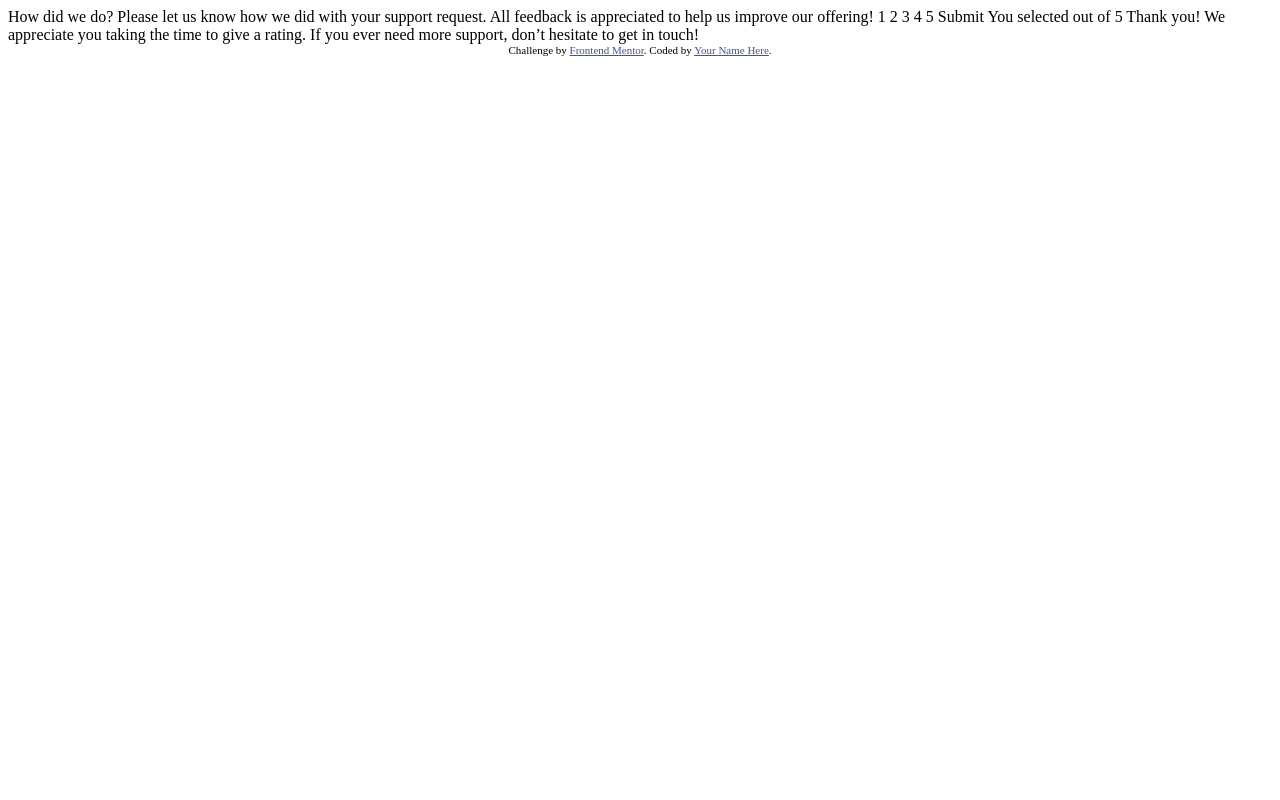
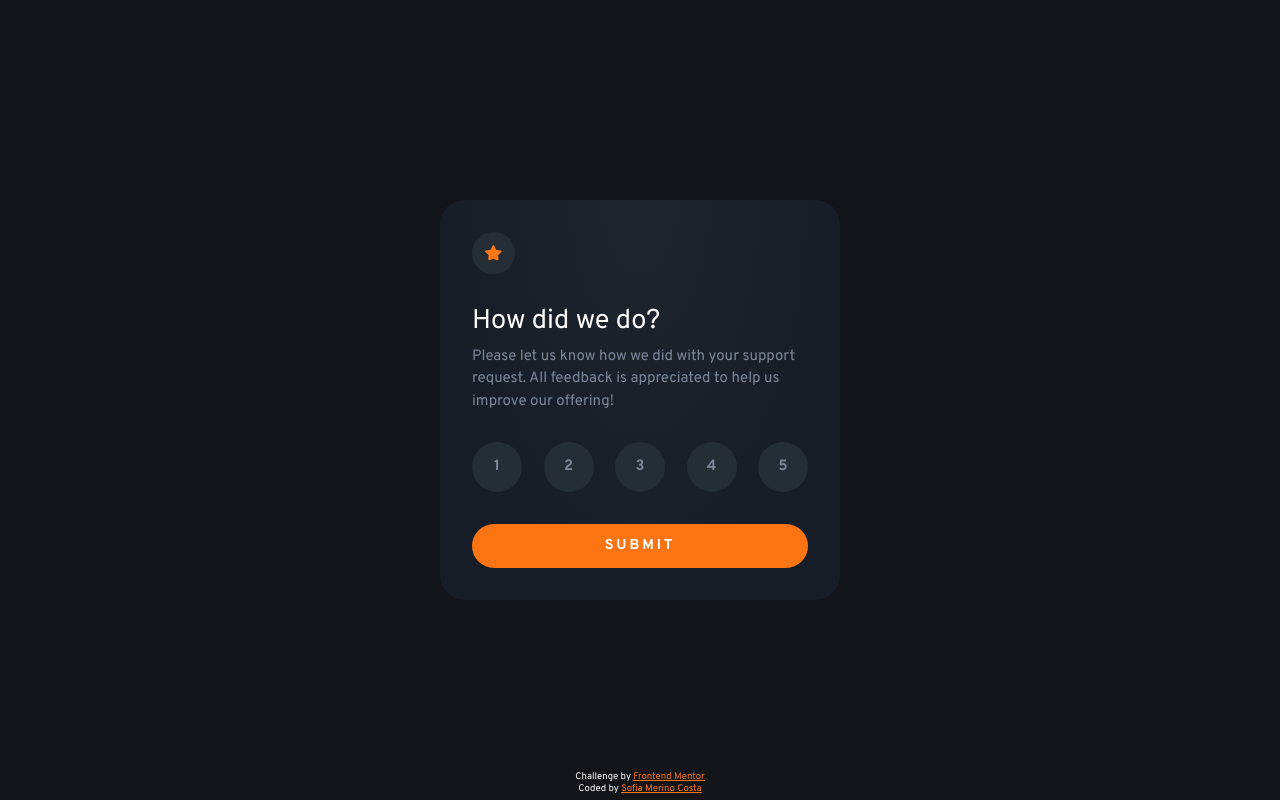
Before and after one commit to sophie-mc-dev/interactive-rating-component, a plain HTML site: page index.html in a window 1280 px wide. Drawn offline with Linux system fonts and the light colour scheme.

Commit message:
project commit html + css + js

```diff
--- a/index.html
+++ b/index.html
@@ -1,49 +1,56 @@
 <!DOCTYPE html>
 <html lang="en">
   <head>
-  <meta charset="UTF-8">
-  <meta name="viewport" content="width=device-width, initial-scale=1.0"> <!-- displays site properly based on user's device -->
+    <meta charset="UTF-8" />
+    <meta name="viewport" content="width=device-width, initial-scale=1.0" />
 
-  <link rel="icon" type="image/png" sizes="32x32" href="./images/favicon-32x32.png">
+    <link rel="icon" type="image/png" sizes="32x32" href="./images/favicon-32x32.png"/>
+    <link rel="stylesheet" href="styles.css" />
 
     <title>Frontend Mentor | Interactive rating component</title>
+  </head>
 
-  <!-- Feel free to remove these styles or customise in your own stylesheet 👍 -->
-  <style>
-    .attribution { font-size: 11px; text-align: center; }
-    .attribution a { color: hsl(228, 45%, 44%); }
-  </style>
-</head>
   <body>
+    <!-- Rating state start -->
+    <main>
+      <div class="rating-card">
+        <img class="icn-star" src="./images/icon-star.svg" alt="star icon">
 
-  <!-- Rating state start -->
-
-  How did we do?
-
-  Please let us know how we did with your support request. All feedback is appreciated
-  to help us improve our offering!
-
-  1 2 3 4 5
-
-  Submit
-
+        <h2 class="title">How did we do?</h2>
+        <p class="rating-description">
+          Please let us know how we did with your support request. All feedback is
+          appreciated to help us improve our offering!
+        </p>
+        <ol class="rating-score">
+          <li><button>1</button></li>
+          <li><button>2</button></li>
+          <li><button>3</button></li>
+          <li><button>4</button></li>
+          <li><button>5</button></li>
+        </ol>
+        <button id="btn-submit">Submit</button>
+      </div>
     <!-- Rating state end -->
 
     <!-- Thank you state start -->
+    <div class="thank-you-card hidden">
+      <img class="icn-thank-you" src="./images/illustration-thank-you.svg" alt="thank you illustration">
+      <p class="selected-rating"> You selected <span id="rating"></span> out of 5 </p>
 
-  You selected <!-- Add rating here --> out of 5
-
-  Thank you!
-
-  We appreciate you taking the time to give a rating. If you ever need more support,
-  don’t hesitate to get in touch!
-
+      <h2 class="title">Thank you!</h2>
+      <p class="thank-you-description">
+        We appreciate you taking the time to give a rating. <br>
+        If you ever need more support, don’t hesitate to get in touch!
+      </p>
+    </div>
+    </main>
     <!-- Thank you state end -->
 
-
-  <div class="attribution">
-    Challenge by <a href="https://www.frontendmentor.io?ref=challenge" target="_blank">Frontend Mentor</a>.
-    Coded by <a href="#">Your Name Here</a>.
-  </div>
+    <footer class="attribution">
+      Challenge by
+      <a href="https://www.frontendmentor.io/challenges/interactive-rating-component-koxpeBUmI/hub" target="_blank">Frontend Mentor</a>
+      <br> Coded by <a target="_blank" href="https://www.frontendmentor.io/profile/sophie-mc-dev">Sofia Merino Costa</a>
+    </footer>
+    <script src="./main.js"></script>
   </body>
 </html>
--- /dev/null
+++ b/main.js
@@ -0,0 +1,19 @@
+const submitBtn = document.getElementById("btn-submit");
+const ratingCard = document.querySelector(".rating-card");
+const thankYouCard = document.querySelector(".thank-you-card");
+const rating = document.getElementById("rating");
+const allRatings = document.querySelector(".rating-score").querySelectorAll("button");
+
+allRatings.forEach((r) => {
+  r.addEventListener("click", () => {
+    rating.innerHTML = r.innerHTML;
+    submitBtn.disabled = false;
+  });
+});
+
+submitBtn.addEventListener("click", () => {
+  thankYouCard.classList.remove("hidden");
+  ratingCard.classList.add("hidden");
+});
+
+submitBtn.disabled = true;
--- /dev/null
+++ b/styles.scss
@@ -0,0 +1,171 @@
+@import url("https://fonts.googleapis.com/css2?family=Overpass:wght@400;700&display=swap");
+
+$orange: hsl(25, 97%, 53%);
+$white: hsl(0, 0%, 100%);
+$light-grey: hsl(217, 12%, 63%);
+$medium-grey: hsl(216, 12%, 54%);
+$dark-blue: hsl(213, 19%, 18%);
+$very-dark-blue: hsl(216, 12%, 8%);
+
+* {
+  padding: 0;
+  margin: 0;
+  box-sizing: border-box;
+}
+
+body {
+  display: flex;
+  flex-direction: column;
+  justify-content: center;
+  align-items: center;
+  min-height: 100vh;
+  background-color: $very-dark-blue;
+  font-family: "Overpass", sans-serif;
+}
+
+.rating-card,
+.thank-you-card {
+  width: 25rem;
+  height: 25rem;
+  border-radius: 1.5625em;
+  padding: 2rem;
+  background: radial-gradient(
+    farthest-side at top center,
+    hsl(215deg, 19%, 15%),
+    hsl(215deg, 27%, 12%)
+  );
+}
+
+.thank-you-card {
+  text-align: center;
+}
+
+.hidden {
+  display: none;
+}
+
+.title {
+  font-weight: normal;
+  color: $white;
+  font-size: 1.7rem;
+  margin-bottom: 0.5rem;
+}
+
+p {
+  font-size: 0.9375rem;
+}
+
+.rating-description,
+.thank-you-description {
+  color: $medium-grey;
+  line-height: 1.5em;
+}
+
+.rating-score {
+  display: flex;
+  list-style-type: none;
+  align-items: center;
+  justify-content: space-between;
+  padding: 1.8rem 0 2rem 0;
+
+  li button {
+    display: flex;
+    align-items: center;
+    justify-content: center;
+    background-color: $dark-blue;
+    color: $medium-grey;
+    width: 3.125rem;
+    height: 3.125rem;
+    border-radius: 50%;
+    cursor: pointer;
+    font-weight: 700;
+    border: none;
+    transition: 0.3s;
+    font-size: 0.9375rem;
+    font-family: inherit;
+
+    &:hover {
+      background-color: $orange;
+      color: $white;
+      transition: 0.3s;
+    }
+
+    &:focus {
+      background-color: $medium-grey;
+      color: $white;
+    }
+  }
+}
+
+img {
+  max-width: 100%;
+  margin-bottom: 1.5rem;
+}
+
+.icn-star {
+  border-radius: 50%;
+  background: $dark-blue;
+  padding: 0.8rem;
+}
+
+.icn-thank-you {
+  margin-top: 0.8rem;
+}
+
+.selected-rating {
+  color: $orange;
+  background-color: $dark-blue;
+  border-radius: 1.25rem;
+  padding: 0.4rem 1rem 0.2rem;
+  display: inline-block;
+  margin-bottom: 2rem;
+}
+
+#btn-submit {
+  background-color: $orange;
+  color: $white;
+  width: 100%;
+  height: 2.75rem;
+  border-radius: 2em;
+  border: none;
+  text-transform: uppercase;
+  letter-spacing: 0.2em;
+  font-weight: 700;
+  font-size: 0.9em;
+  cursor: pointer;
+  font-family: inherit;
+
+  &:hover {
+    background-color: $white;
+    color: $orange;
+    transition: 0.3s;
+  }
+}
+
+.attribution {
+  font-size: 0.6em;
+  text-align: center;
+  margin-bottom: 0.5em;
+  color: $white;
+  bottom: 0;
+  position: absolute;
+  a {
+    color: $orange;
+  }
+}
+
+// ... RESPONSIVE STYLES ...
+@media (max-width: 768px) {
+  main {
+    width: 100%;
+    height: auto;
+    padding: 1rem;
+  }
+
+  .rating-card,
+  .thank-you-card {
+    width: 100%;
+    height: auto;
+    padding: 1.5rem;
+  }
+}
```
Also changed, not shown: solution/rating-active-states.png (added), solution/rating-card.png (added), solution/thank-you-card.png (added), styles.css (added), 3 other files. Lines whose indentation alone changed are shown as unchanged.
